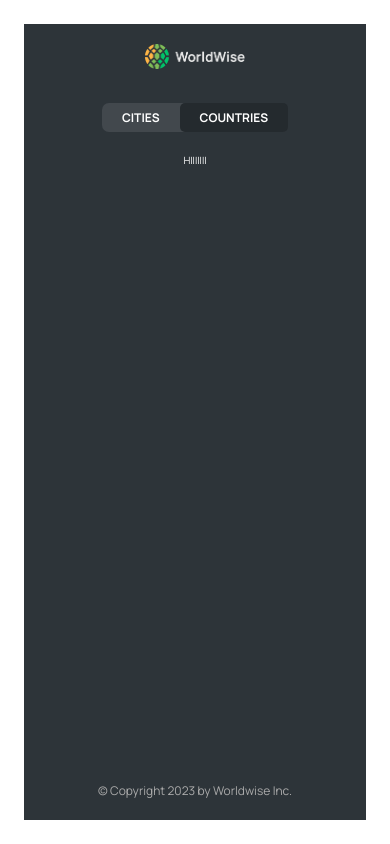
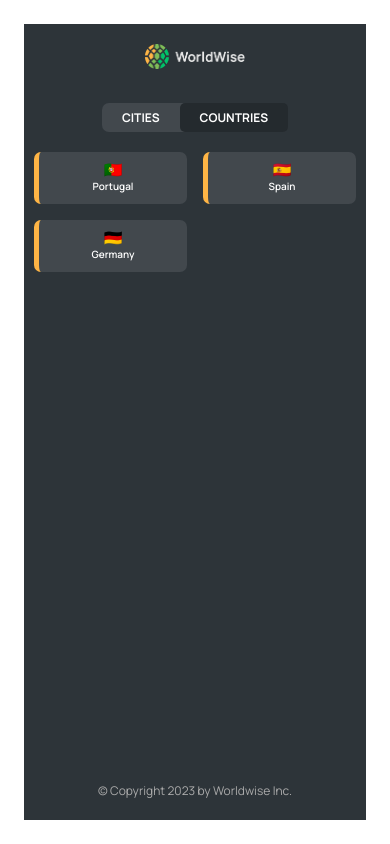
Before and after one commit to Gbangbolaoluwagbemiga/World-Wize, a React (Vite) app: page /appLayout/countries in a window 390 px wide. Built offline with nearby package versions, Linux system fonts and the light colour scheme.

Commit message:
Country component completed

```diff
--- a/src/App.jsx
+++ b/src/App.jsx
@@ -7,7 +7,7 @@ import PageNotFound from './pages/PageNotFound';
 import Pricing from './pages/Pricing';
 import AppLayout from './pages/AppLayout';
 // import City from './components/City';
-import CountryItem from './components/CountryItem';
+import CountryList from './components/CountryList';
 import {Data} from '../data/cities';
 import CityList from './components/CityList';
 
@@ -32,7 +32,7 @@ function App() {
         <Route path="*" element={<PageNotFound />} />
         <Route path="appLayout" element={<AppLayout />}>
           <Route path="cities" element={<CityList cities={cities} />} />
-          <Route path="countries" element={<CountryItem cities={cities} />} />
+          <Route path="countries" element={<CountryList cities={cities} />} />
           <Route path="form" element={<p>Form</p>} />
         </Route>
         <Route path="pricing" element={<Pricing />} />
--- a/src/components/CountryItem.jsx
+++ b/src/components/CountryItem.jsx
@@ -2,12 +2,10 @@ import styles from './CountryItem.module.css';
 
 function CountryItem({country}) {
   return (
-    // <li className={styles.countryItem}>
-    //   <span>{country.emoji}</span>
-    //   <span>{country.country}</span>
-    // </li>
-
-    <p>HIIIIIII</p>
+    <li className={styles.countryItem}>
+      <span>{country.emoji}</span>
+      <span>{country.country}</span>
+    </li>
   );
 }
 
--- a/src/components/CountryItem.module.css
+++ b/src/components/CountryItem.module.css
@@ -17,3 +17,15 @@
   font-size: 3rem;
   line-height: 1;
 }
+
+@media screen and (max-width: 567px) {
+  .countryItem {
+    font-size: 1rem;
+    padding: 1rem;
+    gap: 0.1rem;
+  }
+
+  .countryItem span:first-child {
+    font-size: 1.5rem;
+  }
+}
--- a/src/components/CountryList.jsx
+++ b/src/components/CountryList.jsx
@@ -1,6 +1,14 @@
 import styles from './CountryList.module.css';
-function CountryList() {
-  return <div></div>;
+import CountryItem from './CountryItem';
+
+function CountryList({cities}) {
+  return (
+    <ul className={styles.countryList}>
+      {cities.map(country => (
+        <CountryItem key={country.id} country={country} />
+      ))}
+    </ul>
+  );
 }
 
 export default CountryList;
```
